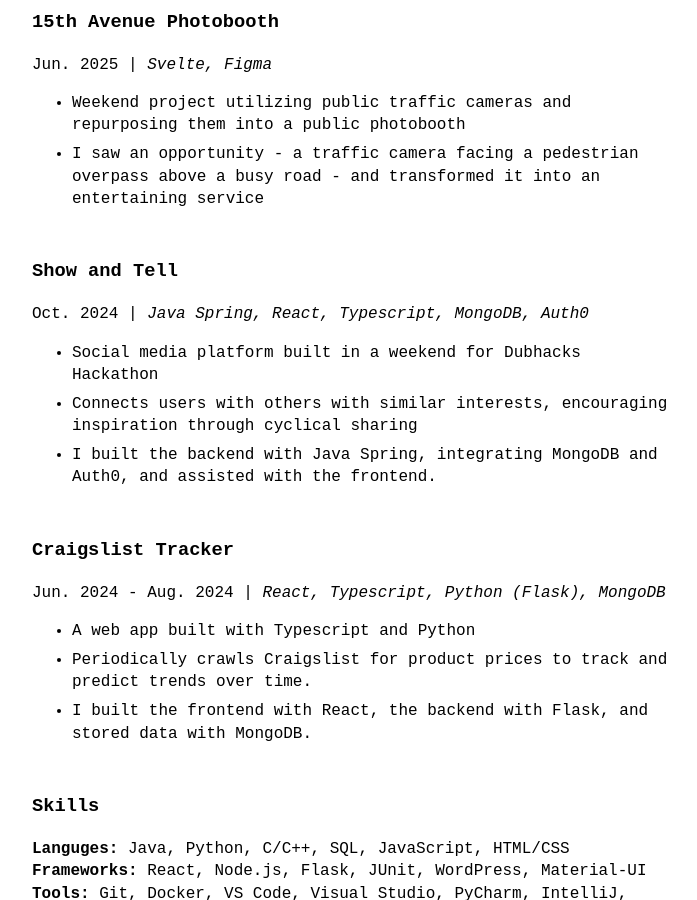
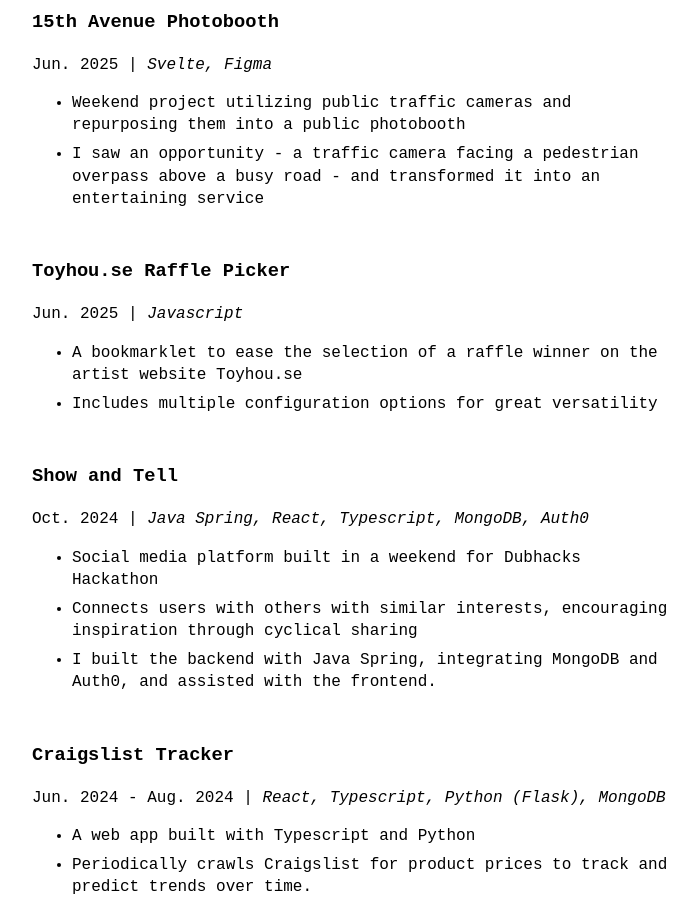
Before and after one commit to jbko6/PersonalWebsiteV5, a Jekyll site: the page built from index.md, in a window 1280 px wide and 900 px high, scrolled down 2487 px. Shown: the whole window, without its empty margins (288-985 px from the left). Built offline with Jekyll 4.4.1, drawn with Linux system fonts in a browser that asks for light colours; some of the changed text lies outside the part shown.

Commit message:
Update resume.yml

```diff
--- a/_data/resume.yml
+++ b/_data/resume.yml
@@ -9,6 +9,7 @@
     location: Seattle, WA
     degree: "Bachelor of Science in Computer Science; GPA: 3.91"
     years: Sep. 2024 - Jun. 2027
+    coursework: "Data Structures & Parallelism, Fundamentals of Computing I (Discrete Math) & II (Probability)"
   - school: Sammamish High School
     location: Bellevue, WA
     degree: "High School Diploma; GPA: 4.0"
@@ -17,7 +18,7 @@
 experience:
   - position: Instructional Assistant
     years: Jun. 2025 - Aug. 2025
-    employer: Univ. of Washington Youth and Teen Programs
+    employer: "University of Washington Youth & Teen Programs"
     location: Seattle, WA
     details:
       - Assisted in three classes teaching the next generation of students Java
@@ -47,6 +48,12 @@
     details:
       - Weekend project utilizing public traffic cameras and repurposing them into a public photobooth
       - I saw an opportunity - a traffic camera facing a pedestrian overpass above a busy road - and transformed it into an entertaining service
+  - title: Toyhou.se Raffle Picker
+    tools: Javascript
+    years: Jun. 2025
+    details:
+      - A bookmarklet to ease the selection of a raffle winner on the artist website Toyhou.se
+      - Includes multiple configuration options for great versatility
   - title: Show and Tell
     tools: Java Spring, React, Typescript, MongoDB, Auth0
     years: Oct. 2024
```
